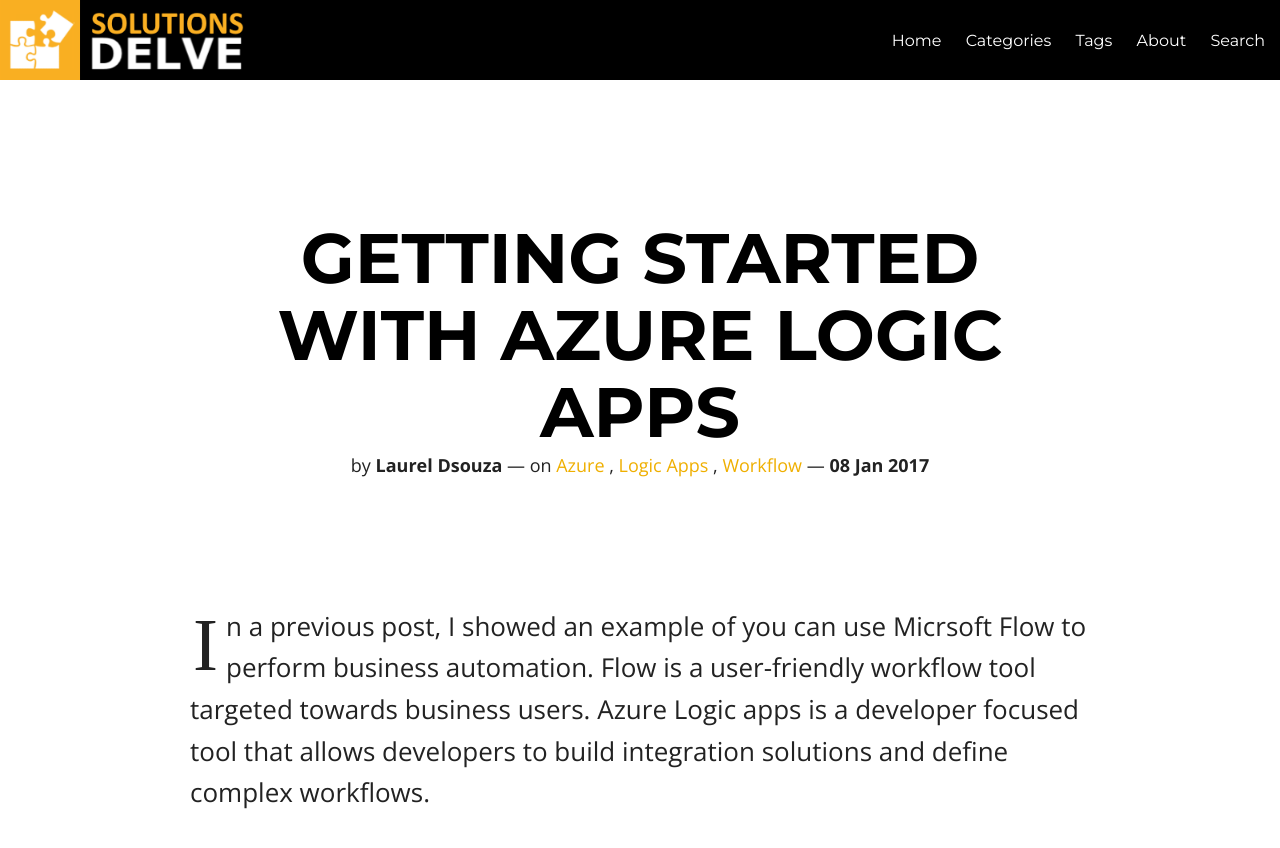
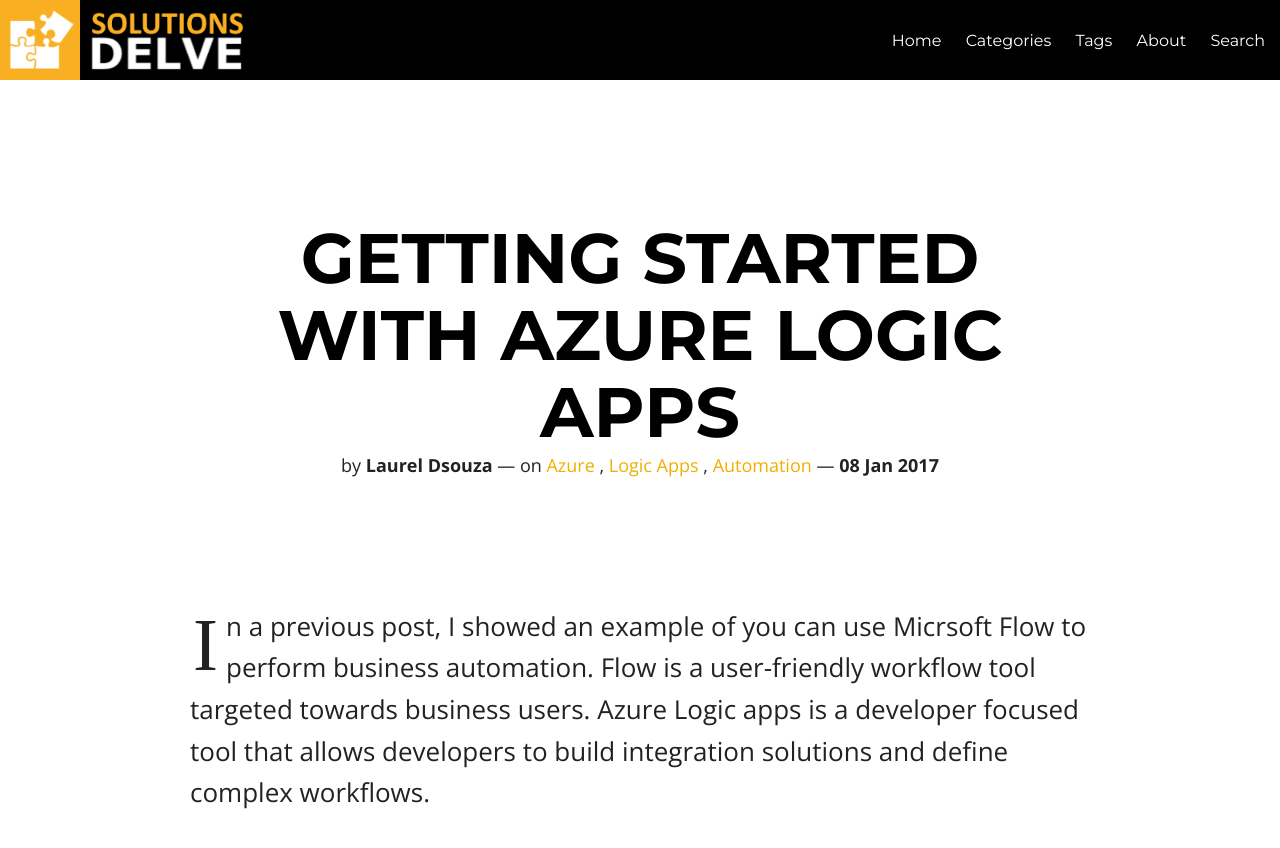
Before and after one commit to ldsouza/ldsouza.github.io, a Jekyll site: the page built from _posts/2017-01-08-getting-started-with-azure-logic-apps.md, in a window 1280 px wide and 900 px high. Shown: the top 848 px of the window. Built offline with Jekyll 4.4.1, drawn with Linux system fonts in a browser that asks for light colours; nearby versions of some CDN libraries; library files that are not in the unit come from our copies.

Commit message:
Update 2017-01-08-getting-started-with-azure-logic-apps.md

```diff
--- a/_posts/2017-01-08-getting-started-with-azure-logic-apps.md
+++ b/_posts/2017-01-08-getting-started-with-azure-logic-apps.md
@@ -11,7 +11,7 @@
 tags:
   - Azure
   - Logic Apps
-  - Workflow
+  - Automation
 ---
 In a previous post, I showed an example of you can use Micrsoft Flow to perform business automation. Flow is a user-friendly workflow tool targeted towards business users. Azure Logic apps is a developer focused tool that allows developers to build integration solutions and define complex workflows.
 
```
